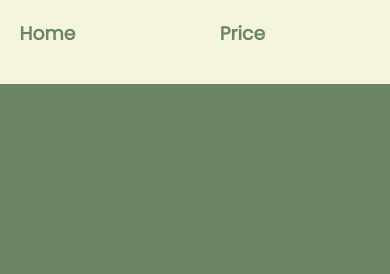
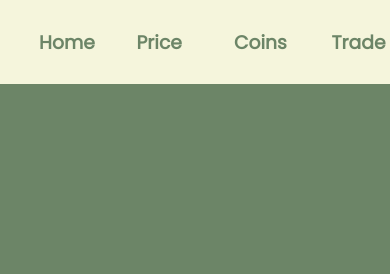
Before and after one commit to eracom-ID402/Rackel_Waser_Crypto_Website, a plain HTML site: page index.html in a window 390 px wide. Shown: the top 274 px of the page. Drawn offline with Linux system fonts and the light colour scheme.

Commit message:
Realisation Issue Navigation (1 problem)
J'ai réalisé ton issue navigation, il reste un problème dans le centrage vertical lors de la version responsive. Je vais m'y pencher dans une nouvelle modification.

```diff
--- a/style.css
+++ b/style.css
@@ -1,7 +1,7 @@
-
  body {
    margin: 0;
  }
+
  .header {
    background: rgb(108, 133, 103);
    min-height: 60vh;
@@ -37,7 +37,8 @@ body {
     }  **/
 
  h1 {
-    font-size: 60px;}
+   font-size: 60px;
+ }
 
 
  nav {
@@ -45,25 +46,9 @@ body {
    color: rgb(108, 133, 103);
    height: 10vh;
    width: 100%;
-      padding-left: 5vw;
-      padding-right: 5vw;
+   padding-left: 10vw;
+   padding-right: 10vw;
    display: grid;
-      grid-template-columns: 1fr, 1fr, 1fr, 1fr;
-
+   grid-template-columns: 1fr 1fr 1fr 1fr;
+   align-items: center;
  }
-
-.home {
-  grid-column-start: 1;
-}
-
-.price {
-  grid-column-start: 2;
-}
-.coins {
-  grid-row-start: 3;
-
-    }
-
-.trade {
-  grid-row-start: 4;
-    }
```
Lines whose indentation alone changed are shown as unchanged.
